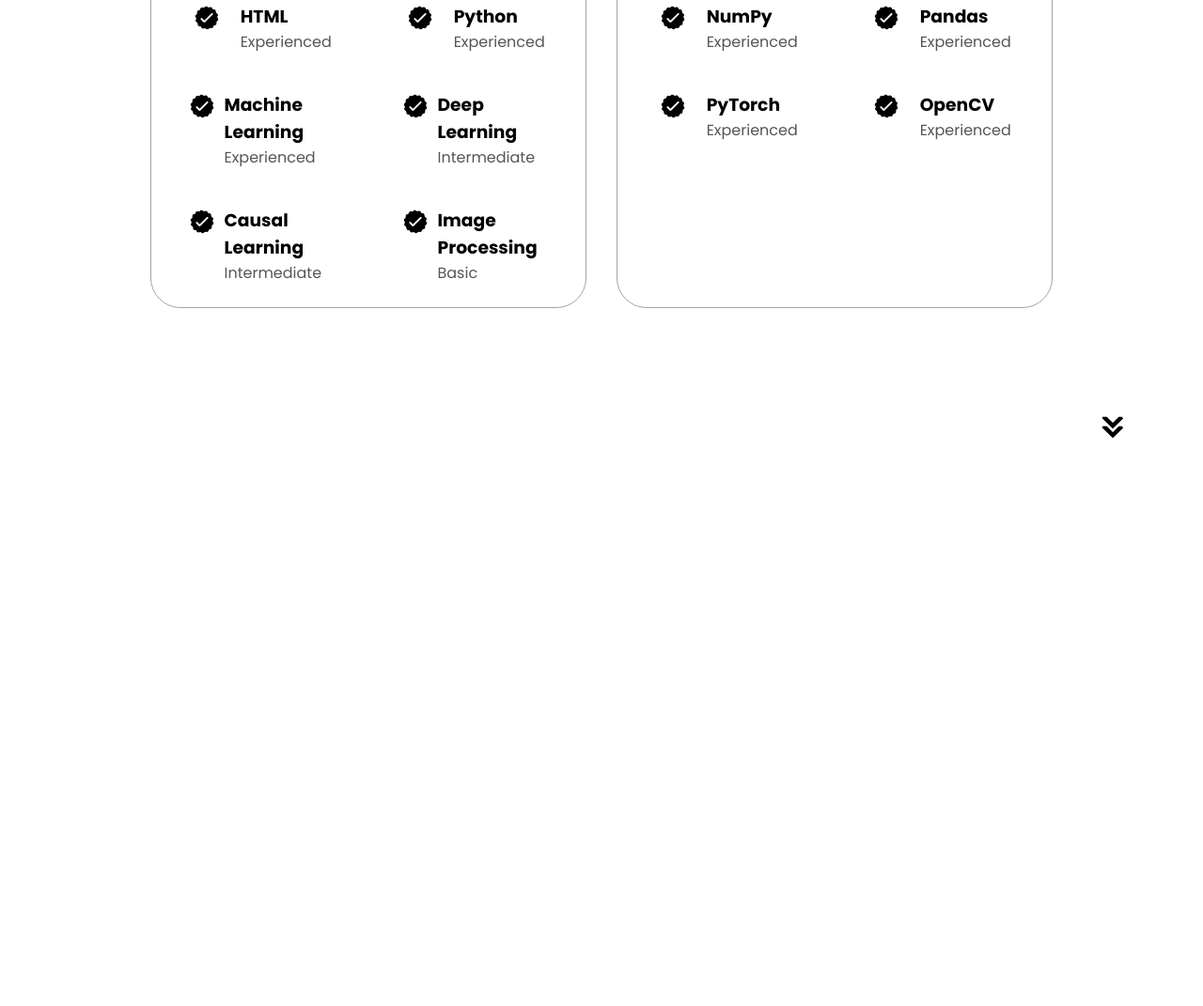
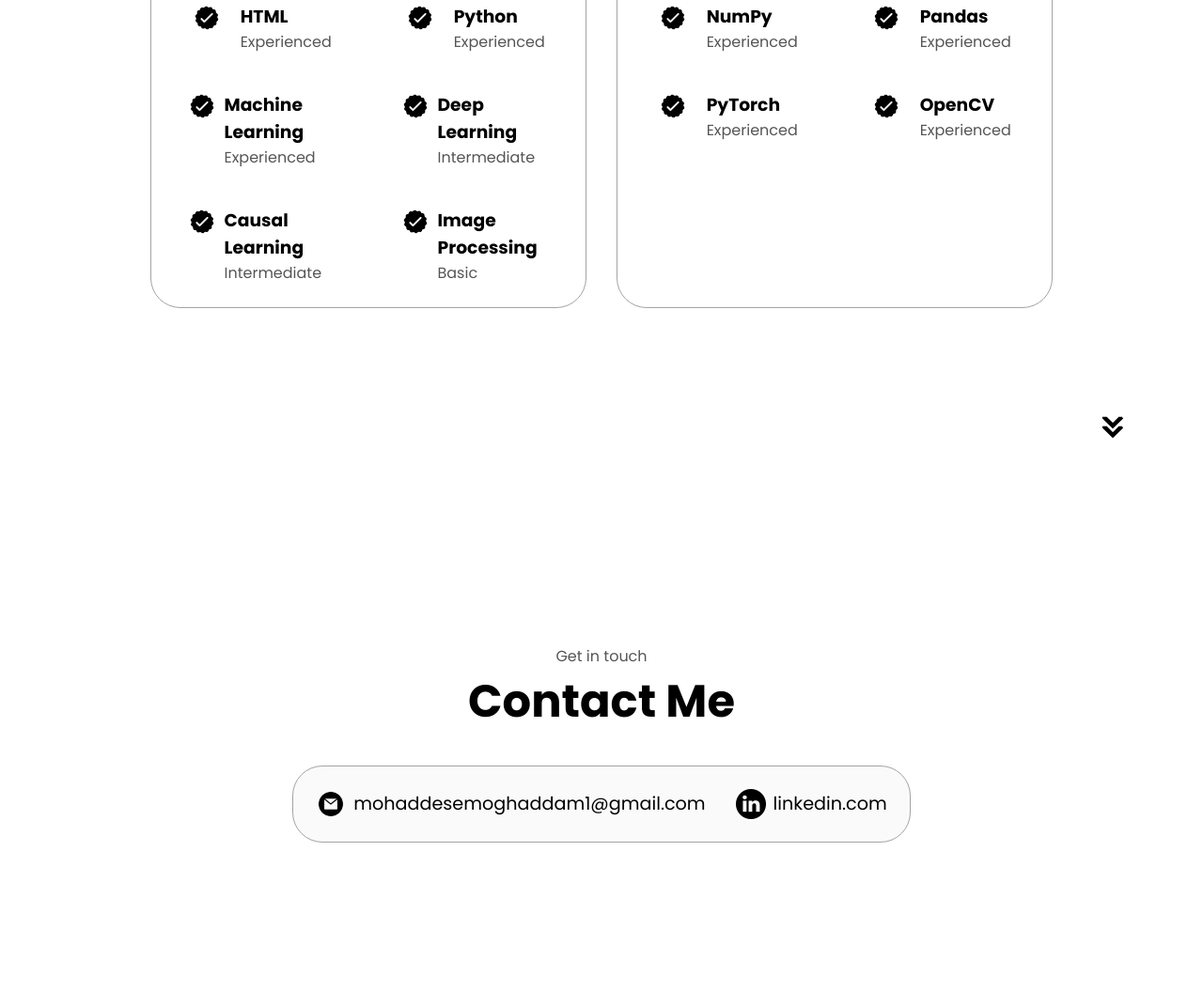
Before and after one commit to Mohaddesemoghaddam/html-caa-js-portfolio, a plain HTML site: page index.html in a window 1280 px wide. Shown: the part 1801-2872 px from the top of the page at 94% size. Before the commit the page ends 2312 px from the top, so only its background shows below. Drawn offline with Linux system fonts and the light colour scheme.

Commit message:
projects&contact
feat: add Projects & Contact sections and include new project images

```diff
--- a/index.html
+++ b/index.html
@@ -201,7 +201,21 @@
          class="icon arrow"
          onclick="location.href='./#projects'">
   </section>
-
+ <!-- Contact Section -->
+<section id="contact">
+    <p class="section__text__p1">Get in touch</p>
+    <h1 class="title">Contact Me</h1>
+    <div class="contact-info-upper-container">
+      <div class="contact-info-container">
+        <img src="./assets/email.png" alt="email" class="icon contact-icon">
+        <p><a href="mailto:mohaddesemoghaddam1@gmail.com">mohaddesemoghaddam1@gmail.com</a></p>
+      </div>
+      <div class="contact-info-container">
+        <img src="./assets/linkedin.png" alt="linkedin" class="icon contact-icon">
+        <p><a href="https://www.linkedin.com">linkedin.com</a></p>
+      </div>
+    </div>
+  </section>
   <script src="script.js"></script>
 </body>
 </html>
--- a/style.css
+++ b/style.css
@@ -324,3 +324,69 @@ article{
 article .icon {
     cursor: default;
 }
+/*projects*/
+
+#projects{
+    position: relative;
+}
+
+.color-container {
+    border-color: rgb(163, 163, 163);
+    background: rgb(250,250,250);
+}
+
+.project-img {
+    border-radius: 2rem;
+    width: 90%;
+    height: 90%;
+}
+
+.project-title{
+    margin: 1rem;
+    color: black;
+}
+
+.project-btn{
+    color: black;
+    border-color: rgb(163, 163, 163);
+}
+
+
+/*contact*/
+#contact {
+    display: flex;
+    justify-content: center;
+    flex-direction: column;
+    height: 70vh;
+  }
+
+  .contact-info-upper-container {
+    display: flex;
+    justify-content: center;
+    border-radius: 2rem;
+    border: rgb(53, 53, 53) 0.1rem solid;
+    border-color: rgb(163, 163, 163);
+    background: rgb(250,250,250);
+    margin: 2rem auto;
+    padding: 0.5rem;
+  }
+
+  .contact-info-container {
+    display: flex;
+    align-items: center;
+    justify-content: center;
+    gap: 0.5rem;
+    margin: 1rem;
+  }
+
+  .contact-info-container p {
+    font-size: larger;
+  }
+
+  .contact-icon {
+    cursor: default;
+  }
+
+  .email-icon {
+    height: 2.5rem;
+  }
```
Also changed, not shown: assets/Unknown.jpeg (added), assets/Unknown.png (added), assets/backtrack.gif (added).
